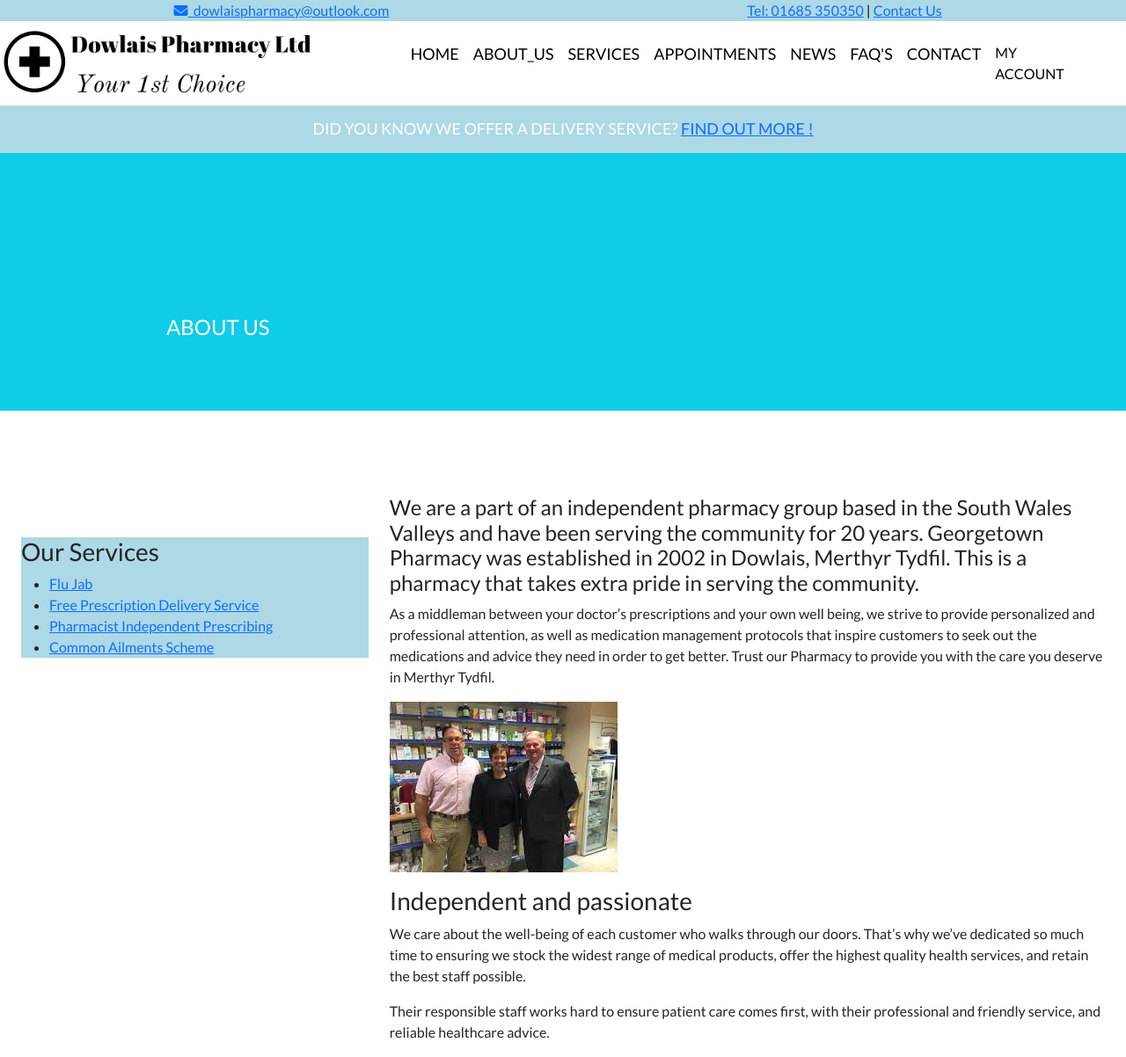
After one commit to Davej66/dowlais-v3, a Django app: template about/templates/about/about.html in a window 1280 px wide. The commit adds this page. Shown: the whole page at 88% size. Run offline with Django 3.2, Linux system fonts and the light colour scheme; the template is opened without the code that fills it, so the values that code supplies are empty; some libraries are stand-ins or nearby versions.

Commit message:
Updating about us page

```diff
--- /dev/null
+++ b/about/templates/about/about.html
@@ -0,0 +1,86 @@
+{% extends "base.html" %}
+{% load static %}
+
+
+{% block page_header %}
+    <div class="container header-container">
+        <div class="row">
+            <div class="col"></div>
+        </div>
+    </div>
+{% endblock %}
+
+{% block content %}
+<div class="container h-30">
+    <div class="row">
+        <div class="col-12 col-md-12 col-sm-12 my-auto mx-auto  " style="width:950px">
+            <br><br> <br><br>
+
+            <div class="container ">
+                <br><br> <br><br>
+
+                <div class="d-inline-block text-white text-uppercase align-text-top d-inline-block">
+                    <h4>about us</h4>
+                </div>
+                <!--<div class="d-sm-inline-block bg-success">
+                    <a href="{% url 'home' %}?category=donation" class="shop-now-button btn btn-sm rounded-0 btn-rounded text-uppercase py-3 bg-pblue">Home !</a>
+                </div> -->
+                <br><br> <br><br>
+              </div>
+        </div>
+    </div>
+</div>
+
+
+<main>
+    <div class="container-fluid bg-white text-dark mt-0 pt-5 test">
+      <div class="row body">
+
+                <div class="col-sm-4 hidden-xs bg-white body">
+
+
+        </div>
+
+
+    <main>
+        <div class="container-fluid bg-white text-dark mt-0 pt-5 test">
+          <div class="row body">
+
+                    <div class="col-sm-4 hidden-xs bg-white body">
+
+              <!-- SIDEBAR -->
+              <div class="side-bar bg-pblue my-5">
+                          <h3>Our Services</h3>
+      <ul>
+        <li><a href="{% url 'flu' %}" aria-current="page">Flu Jab</a></li>
+      <li><a href="{% url 'building' %}" aria-current="page">Free Prescription Delivery Service</a></li>
+      <li><a href="{% url 'building' %}" aria-current="page">Pharmacist Independent Prescribing</a></li>
+      <li><a href="{% url 'cas' %}" aria-current="page">Common Ailments Scheme</a></li>
+
+      </ul>                  </div>
+            </div>
+
+            <!-- MAIN CONTENT -->
+
+            <div class="col-sm-8 bg-white">
+              <div>
+                <div class="clearfix"></div><div class="col-md-12 image-col"><h4>We are a part of an independent pharmacy group based in the South Wales Valleys and have been serving the community for 20 years. Georgetown Pharmacy was established in 2002 in Dowlais, Merthyr Tydfil. This is a pharmacy that takes extra pride in serving the community.</h4>
+      <p>As a middleman between your doctor’s prescriptions and your own well being, we strive to provide personalized and professional attention, as well as medication management protocols that inspire customers to seek out the medications and advice they need in order to get better. Trust our Pharmacy to provide you with the care you deserve in Merthyr Tydfil.</p>
+      <p><img loading="lazy" class="alignnone wp-image-284 size-large center" src="{% static 'media/pharmacy.jpeg'%}" alt="staff" max-width="660px"></p>
+      </div>
+      <div class="d-xs-block"></div></div><div class="col-md-12python3 manage.py runserver
+       image-col "><h3>Independent and passionate</h3>
+      <p>We care about the well-being of each customer who walks through our doors. That’s why we’ve dedicated so much time to ensuring we stock the widest range of medical products, offer the highest quality health services, and retain the best staff possible.</p>
+      <p>Their responsible staff works hard to ensure patient care comes first, with their professional and friendly service, and reliable healthcare advice.</p>
+      </div>        </div>
+            </div>
+                    <div class="col-sm-4 visible-xs">
+
+
+
+
+
+      </div>
+
+
+{% endblock %}
--- a/booking/templates/booking.html
+++ b/booking/templates/booking.html
@@ -29,12 +29,7 @@
 
                 </div>
 
-                <!--input wday-->
-                <div class="col-1">
-                    <h3 >Day:</h3>
-                    <p class="output" id="output1"></p>
 
-                </div>
 
 
                 <!--input day-->
--- a/static/css/base.css
+++ b/static/css/base.css
@@ -630,7 +630,15 @@ input[name='q']::placeholder {
 
 @media only screen and (max-width: 1000px) {
 
-    #mum.mum2.mum3 {
+    #mum {
+        display: none;
+    }
+
+    #mum2 {
+        display: none;
+    }
+
+    #mum3 {
         display: none;
     }
 
```
Also changed, not shown: home/templates/home/index.html (+4 -9 lines), booking/migrations/0002_alter_appointment_service.py (added), bookinga/migrations/0002_alter_appointmenta_service_alter_appointmenta_time.py (added), bookingb/migrations/0002_alter_appointmentb_service_alter_appointmentb_time.py (added), bookingc/migrations/0002_alter_appointmentc_service_alter_appointmentc_time.py (added), bookingd/migrations/0002_alter_appointmentd_service_alter_appointmentd_time.py (added), checkout/migrations/0002_alter_order_id_alter_orderlineitem_id.py (added), db.sqlite3.
